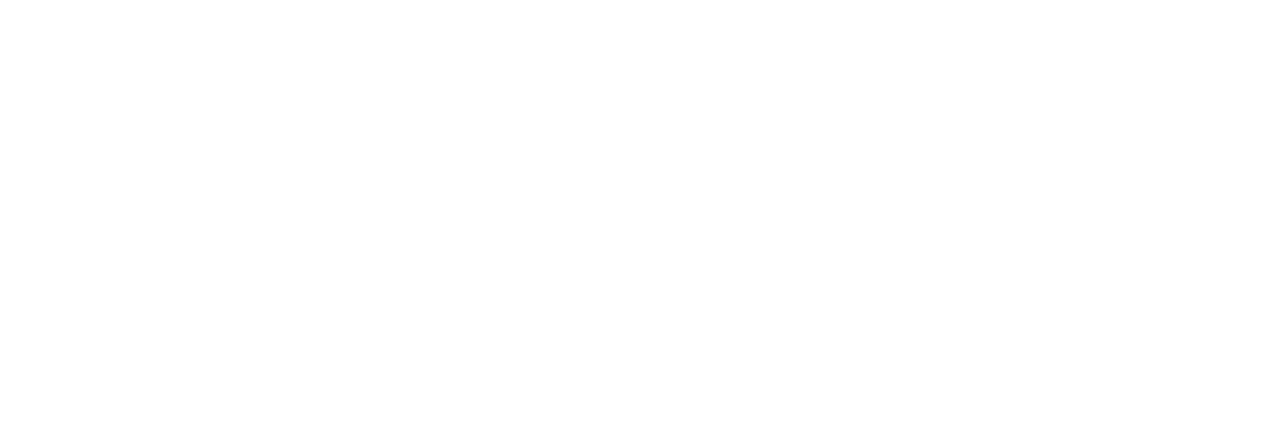
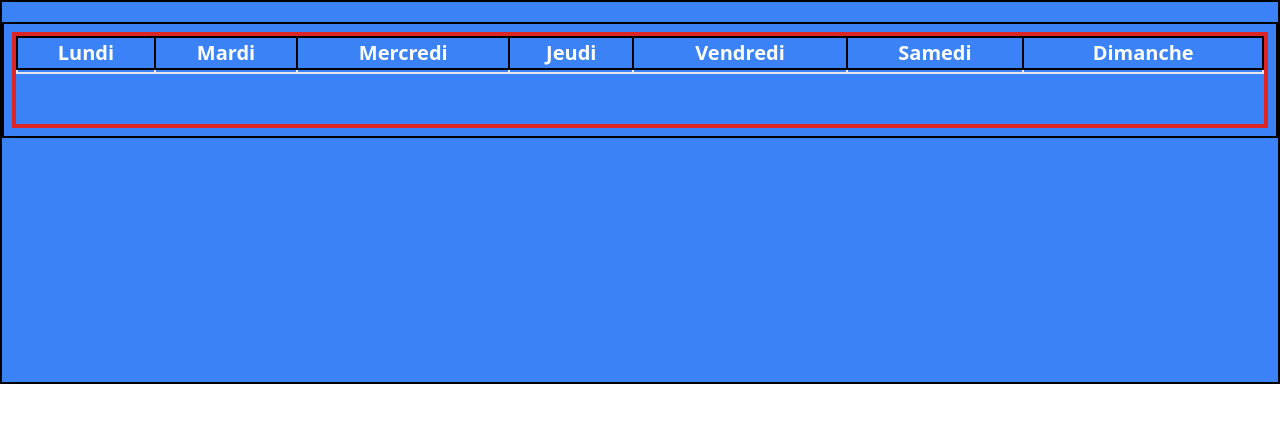
Before and after one commit to JeremyWiart/taskmanager, a plain HTML site: page index.html in a window 1280 px wide. Drawn offline with nearby package versions, Linux system fonts and the light colour scheme.

Commit message:
interface app

```diff
--- /dev/null
+++ b/index.css
@@ -0,0 +1,3 @@
+th{
+    text-wrap: wrap;
+}
--- a/index.html
+++ b/index.html
@@ -3,6 +3,7 @@
 <head>
     <meta charset="UTF-8">
     <meta name="viewport" content="width=device-width, initial-scale=1.0">
+    <link rel="stylesheet" type="text/css" href="index.css" />
     <link  rel="stylesheet" href="https://cdn.jsdelivr.net/npm/tailwindcss@2.0.1/dist/tailwind.min.css" />
     <title>| Task Manager |</title>
 </head>
--- a/taskmanager.js
+++ b/taskmanager.js
@@ -0,0 +1,54 @@
+const day = ["Lundi","Mardi","Mercredi","Jeudi","Vendredi","Samedi","Dimanche"];
+
+function mainHtml(){
+    let attMain = ["class","bg-blue-500 h-96 text-white border-2 border-black"];
+    let attDivMain = ["class", "container mx-auto text-xl font-bold mt-3 pt-2 pb-2"];
+    let attSection = ["class","border-2 border-black h-42 px-2 py-2"];
+    let attDivSection = ["class","border-4 border-red-600 h-24"];
+    let attTableau = ["class","w-full"];
+    let attThTableau = ["class","border-2 border-black text-wrap"];
+    let attTdTableau = ["class","border-2 border-white-600"];
+
+ let main =       document.createElement("main");
+ let divMain =    document.createElement("div");
+ let section =    document.createElement("section");
+ let divSection = document.createElement("div");
+ let tableau =    document.createElement("table");
+ let trThTableau =document.createElement("tr");
+ let trTableau =  document.createElement("tr");
+ for(i=0;i<=6;i++){
+        let thTrTableau = document.createElement("th");
+        let tdTableau = document.createElement("td");
+        let contentTh = document.createTextNode(day[i]);
+
+            tdTableau.setAttribute(attTdTableau[0],attTdTableau[1]);
+            thTrTableau.setAttribute(attThTableau[0],attThTableau[1]);
+            thTrTableau.appendChild(contentTh);
+            trThTableau.appendChild(thTrTableau);
+            trTableau.appendChild(tdTableau);
+    }
+
+          main.setAttribute(attMain[0],attMain[1]);
+       divMain.setAttribute(attDivMain[0],attDivMain[1]);
+       section.setAttribute(attSection[0],attSection[1]);
+    divSection.setAttribute(attDivSection[0],attDivSection[1]);
+       tableau.setAttribute(attTableau[0],attTableau[1]);
+
+
+
+ let body = document.querySelector("body");
+
+        tableau.appendChild(trThTableau);
+        tableau.appendChild(trTableau);
+        divSection.appendChild(tableau);
+        section.appendChild(divSection);
+        divMain.appendChild(section);
+        main.appendChild(divMain);
+        body.appendChild(main);
+console.log(body);
+}mainHtml();
+
+
+/*const start = new Date();
+ let datee= start.getMonths();
+   console.log(datee);*/
```
